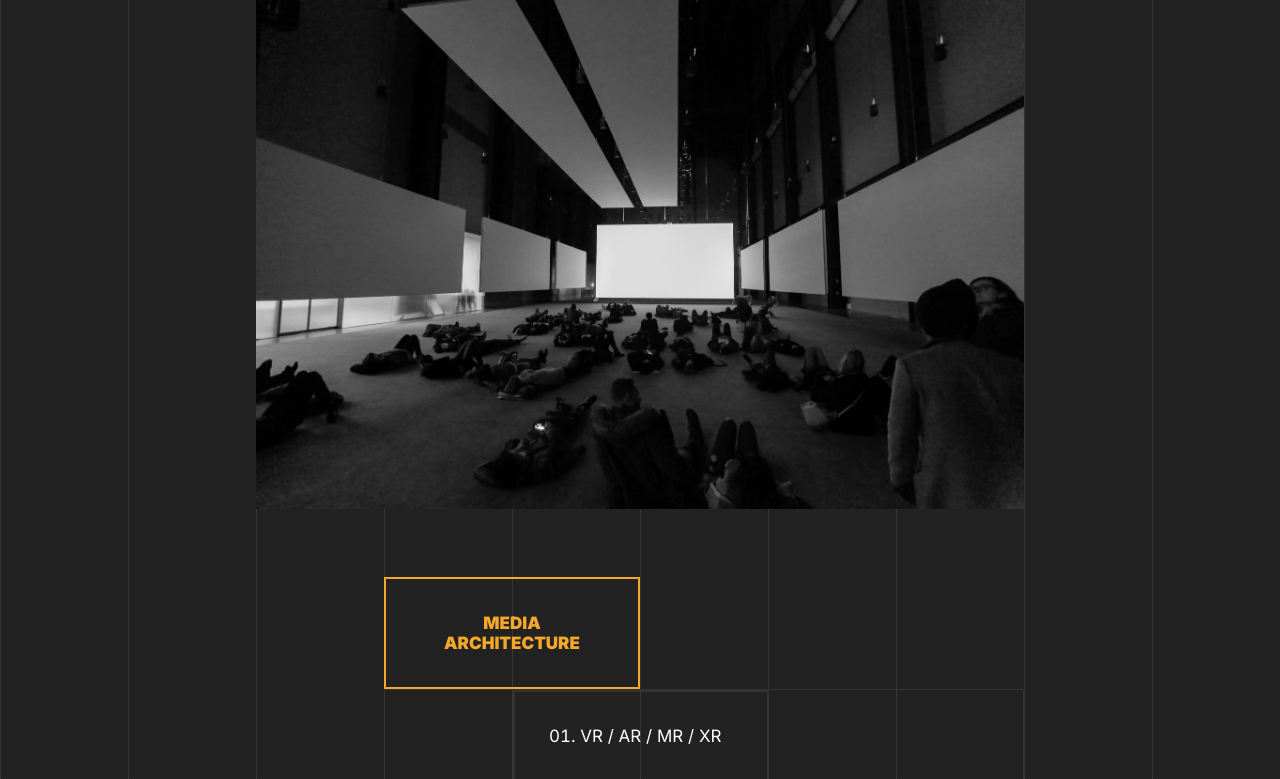
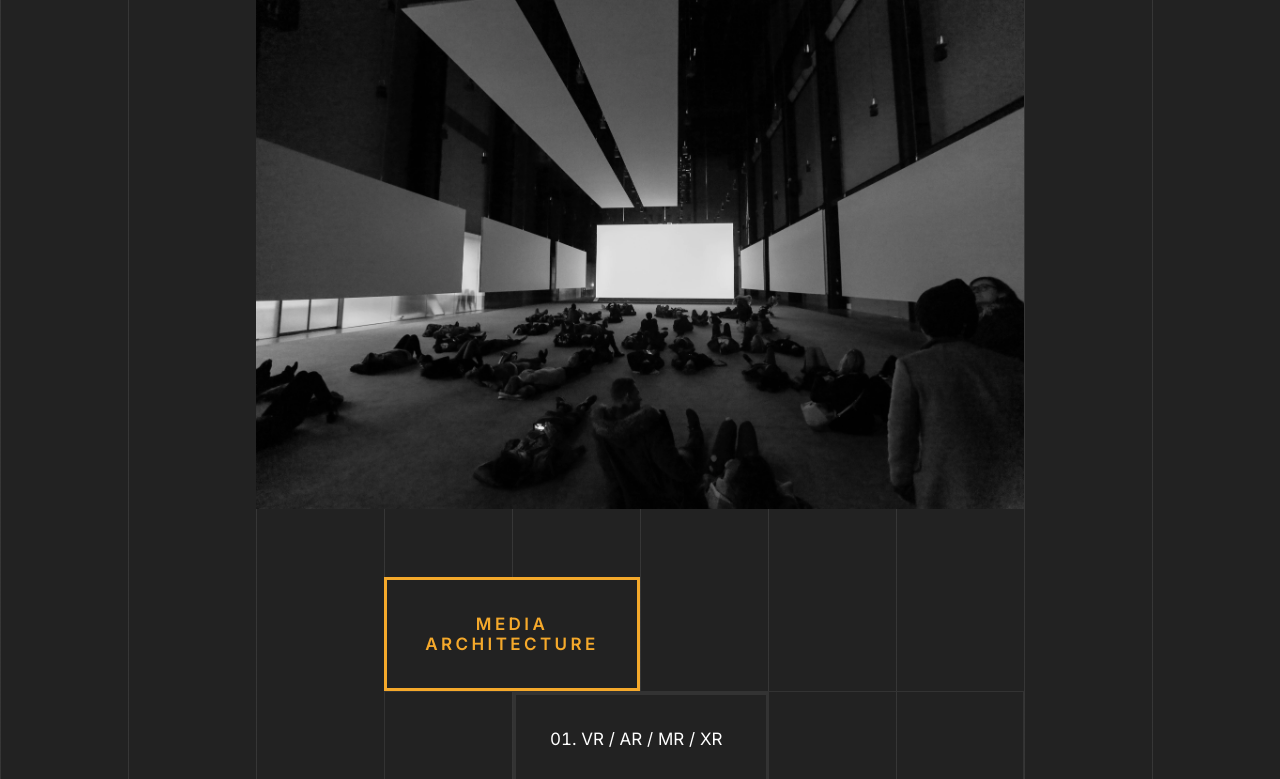
Before and after one commit to blankenship/pathlight, a plain HTML site: page index.html in a window 1280 px wide. Shown: the part 169-948 px from the top of the page. Drawn offline with Linux system fonts and the light colour scheme; a web font is replaced by a local one.

Commit message:
Update thopro.css

```diff
--- a/thopro.css
+++ b/thopro.css
@@ -93,10 +93,12 @@ website: 	http://blankenship.xyz
 	}
 
 	section h4 {
-		border: 2px solid #f5a92b;
+		background: #222;
+		border: 3px solid #f5a92b;
 		color: #f5a92b;
 		font-family: "din-2014-rounded-variable", 'Inter', -apple-system, BlinkMacSystemFont, Helvetica, sans-serif;
-		font-variation-settings: "wght" 900;
+		font-variation-settings: "wght" 600;
+		letter-spacing: .2rem;
 		text-transform: uppercase;
 		padding: 2rem;
 		text-align: center;
@@ -121,7 +123,8 @@ website: 	http://blankenship.xyz
 	}
 
 	section ol li {
-		border: 2px solid #333;
+		background: #222;
+		border: 3px solid #333;
 		color: #fff;
 		margin-left: 10vw;
 		padding: 2rem;
```
